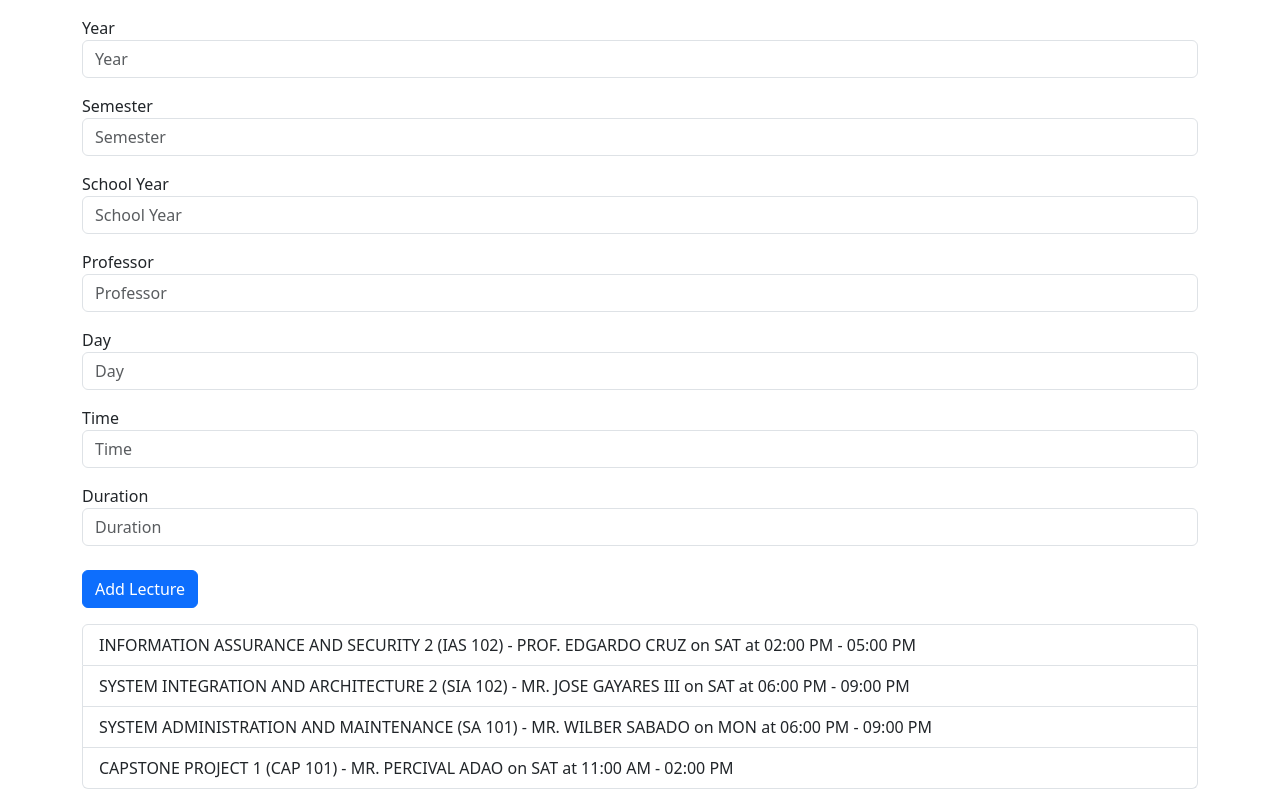
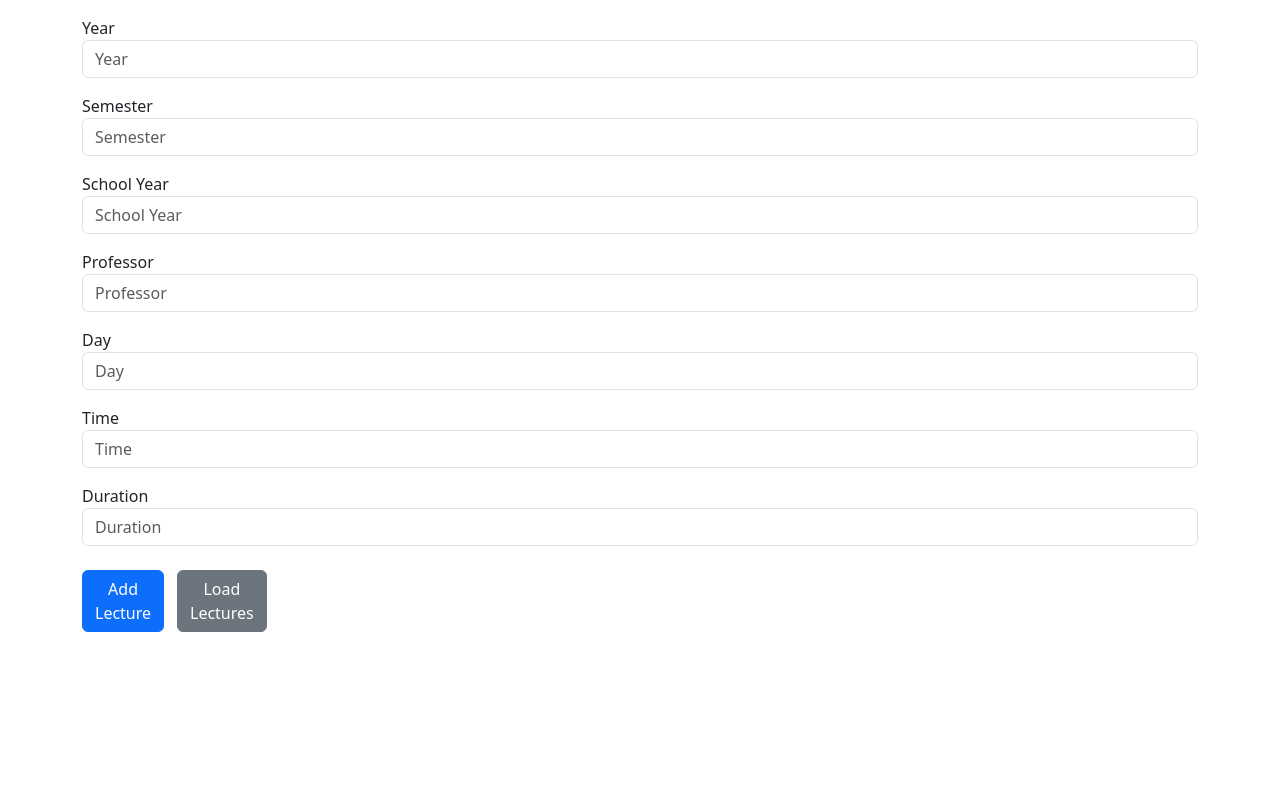
Before and after one commit to muningg/Angular_With_TypeScript_And_Data_Structures, an Angular app: page /lecture-list in a window 1280 px wide. Shown: the part 691-1480 px from the top of the page. After the commit the page ends 1339 px from the top, so only its background shows below. Built offline with nearby package versions, Linux system fonts and the light colour scheme.

Commit message:
feat(lecture-list-service): add service to load lecture list

```diff
--- a/src/app/components/lecture-list/lecture-list.component.html
+++ b/src/app/components/lecture-list/lecture-list.component.html
@@ -40,8 +40,14 @@
   <input type="text" class="form-control" [(ngModel)]="newLecture.duration" placeholder="Duration" />
 </div>
 
-<button class="btn btn-primary mt-2" (click)="addLecture()">Add Lecture</button>
-
+<div class="row">
+  <div class="col-sm-1">
+    <button class="btn btn-primary mt-2" (click)="addLecture()">Add Lecture</button>
+  </div>
+  <div class="col-sm-1">
+    <button class="btn btn-secondary mt-2" (click)="provideLecturesList()">Load Lectures</button>
+  </div>
+</div>
 <ul class="mt-3 list-group">
   <li class="list-group-item" *ngFor="let lecture of lectures">
     {{ lecture.course }} ({{ lecture.code }}) - {{ lecture.professor }} on {{ lecture.day }} at {{ lecture.time }}
--- a/src/app/components/lecture-list/lecture-list.component.ts
+++ b/src/app/components/lecture-list/lecture-list.component.ts
@@ -1,6 +1,6 @@
 import { Component } from '@angular/core';
+import { LectureListService } from './lecture-list.service';
 
-// Define the Lecture interface
 interface Lecture {
   course: string;
   code: string;
@@ -20,57 +20,8 @@ interface Lecture {
   styleUrls: ['./lecture-list.component.css']
 })
 export class LectureListComponent {
-  lectures: Lecture[] = [
-    {
-      course: 'INFORMATION ASSURANCE AND SECURITY 2',
-      code: 'IAS 102',
-      section: 'BSIT-4A',
-      year: '4th Year',
-      semester: '1st Semester',
-      schoolYear: '2024-2025',
-      professor: 'PROF. EDGARDO CRUZ',
-      day: 'SAT',
-      time: '02:00 PM - 05:00 PM',
-      duration: '3 Hrs'
-    },
-    {
-      course: 'SYSTEM INTEGRATION AND ARCHITECTURE 2',
-      code: 'SIA 102',
-      section: 'BSIT-4A',
-      year: '4th Year',
-      semester: '1st Semester',
-      schoolYear: '2024-2025',
-      professor: 'MR. JOSE GAYARES III',
-      day: 'SAT',
-      time: '06:00 PM - 09:00 PM',
-      duration: '3 Hrs'
-    },
-    {
-      course: 'SYSTEM ADMINISTRATION AND MAINTENANCE',
-      code: 'SA 101',
-      section: 'BSIT-4A',
-      year: '4th Year',
-      semester: '1st Semester',
-      schoolYear: '2024-2025',
-      professor: 'MR. WILBER SABADO',
-      day: 'MON',
-      time: '06:00 PM - 09:00 PM',
-      duration: '3 Hrs'
-    },
-    {
-      course: 'CAPSTONE PROJECT 1',
-      code: 'CAP 101',
-      section: 'BSIT-4A',
-      year: '4th Year',
-      semester: '1st Semester',
-      schoolYear: '2024-2025',
-      professor: 'MR. PERCIVAL ADAO',
-      day: 'SAT',
-      time: '11:00 AM - 02:00 PM',
-      duration: '3 Hrs'
-    }
-  ];
 
+  lectures: Lecture[] = [];
   newLecture: Lecture = {
     course: '',
     code: '',
@@ -84,9 +35,15 @@ export class LectureListComponent {
     duration: ''
   };
 
+  constructor(private lectureListService: LectureListService) {}
+
+  provideLecturesList() {
+    this.lectures = this.lectureListService.loadLectures();
+  }
+
   addLecture() {
     if (this.newLecture.course.trim()) {
-      this.lectures.push({ ...this.newLecture });
+      this.lectureListService.addLecture({ ...this.newLecture });
       this.newLecture = {
         course: '',
         code: '',
--- /dev/null
+++ b/src/app/components/lecture-list/lecture-list.service.ts
@@ -0,0 +1,81 @@
+import { Injectable } from '@angular/core';
+
+interface Lecture {
+  course: string;
+  code: string;
+  section: string;
+  year: string;
+  semester: string;
+  schoolYear: string;
+  professor: string;
+  day: string;
+  time: string;
+  duration: string;
+}
+
+@Injectable({
+  providedIn: 'root'
+})
+export class LectureListService {
+
+  private lectures: Lecture[] = [
+    {
+      course: 'INFORMATION ASSURANCE AND SECURITY 2',
+      code: 'IAS 102',
+      section: 'BSIT-4A',
+      year: '4th Year',
+      semester: '1st Semester',
+      schoolYear: '2024-2025',
+      professor: 'PROF. EDGARDO CRUZ',
+      day: 'SAT',
+      time: '02:00 PM - 05:00 PM',
+      duration: '3 Hrs'
+    },
+    {
+      course: 'SYSTEM INTEGRATION AND ARCHITECTURE 2',
+      code: 'SIA 102',
+      section: 'BSIT-4A',
+      year: '4th Year',
+      semester: '1st Semester',
+      schoolYear: '2024-2025',
+      professor: 'MR. JOSE GAYARES III',
+      day: 'SAT',
+      time: '06:00 PM - 09:00 PM',
+      duration: '3 Hrs'
+    },
+    {
+      course: 'SYSTEM ADMINISTRATION AND MAINTENANCE',
+      code: 'SA 101',
+      section: 'BSIT-4A',
+      year: '4th Year',
+      semester: '1st Semester',
+      schoolYear: '2024-2025',
+      professor: 'MR. WILBER SABADO',
+      day: 'MON',
+      time: '06:00 PM - 09:00 PM',
+      duration: '3 Hrs'
+    },
+    {
+      course: 'CAPSTONE PROJECT 1',
+      code: 'CAP 101',
+      section: 'BSIT-4A',
+      year: '4th Year',
+      semester: '1st Semester',
+      schoolYear: '2024-2025',
+      professor: 'MR. PERCIVAL ADAO',
+      day: 'SAT',
+      time: '11:00 AM - 02:00 PM',
+      duration: '3 Hrs'
+    }
+  ];
+
+  constructor() { }
+
+  loadLectures() {
+    return this.lectures;
+  }
+
+  addLecture(lecture: Lecture) {
+    this.lectures.push(lecture);
+  }
+}
```
Also changed, not shown: 1 other file (tests, documents, lock files or other folders).
